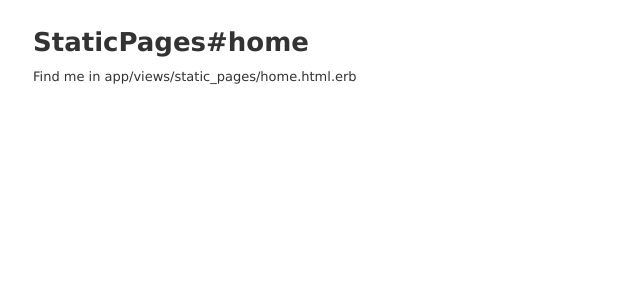
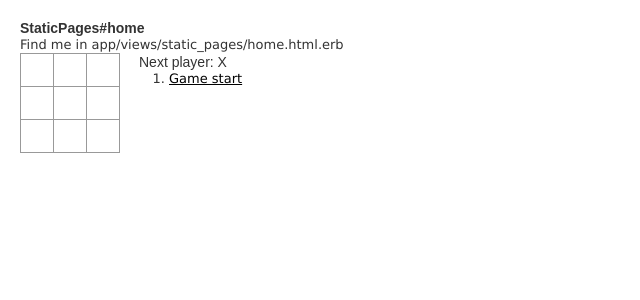
Before and after one commit to dannaka/railsBlog, a Rails app: page /static_pages/home in a window 1280 px wide. Shown: the top 300 px of the page, without its empty margins (0-640 px from the left). Run offline with Rails 7, Linux system fonts and the light colour scheme; style sheets or scripts are compiled from the project's sources.

Commit message:
tic-tac-toe実装とreset.css追加

```diff
--- /dev/null
+++ b/app/assets/stylesheets/reset.css
@@ -0,0 +1,102 @@
+/*
+ * html5doctor.com Reset Stylesheet
+ * v1.6.1
+ * Last Updated: 2010-09-17
+ * Author: Richard Clark - http://richclarkdesign.com
+ * Twitter: @rich_clark
+ * */
+
+html, body, div, span, object, iframe,
+h1, h2, h3, h4, h5, h6, p, blockquote, pre,
+abbr, address, cite, code,
+del, dfn, em, img, ins, kbd, q, samp,
+small, strong, sub, sup, var,
+b, i,
+dl, dt, dd, ol, ul, li,
+fieldset, form, label, legend,
+table, caption, tbody, tfoot, thead, tr, th, td,
+article, aside, canvas, details, figcaption, figure,
+footer, header, hgroup, menu, nav, section, summary,
+time, mark, audio, video {
+    margin:0;
+    padding:0;
+    border:0;
+    outline:0;
+    font-size:100%;
+    vertical-align:baseline;
+    background:transparent;
+}
+
+body {
+    line-height:1;
+}
+
+article,aside,details,figcaption,figure,
+footer,header,hgroup,menu,nav,section {
+    display:block;
+}
+
+nav ul {
+    list-style:none;
+}
+
+blockquote, q {
+    quotes:none;
+}
+
+blockquote:before, blockquote:after,
+q:before, q:after {
+    content:'';
+    content:none;
+}
+
+a {
+    margin:0;
+    padding:0;
+    font-size:100%;
+    vertical-align:baseline;
+    background:transparent;
+}
+
+/* change colours to suit your needs */
+ins {
+    background-color:#ff9;
+    color:#000;
+    text-decoration:none;
+}
+
+/* change colours to suit your needs */
+mark {
+    background-color:#ff9;
+    color:#000;
+    font-style:italic;
+    font-weight:bold;
+}
+
+del {
+    text-decoration: line-through;
+}
+
+abbr[title], dfn[title] {
+    border-bottom:1px dotted;
+    cursor:help;
+}
+
+table {
+    border-collapse:collapse;
+    border-spacing:0;
+}
+
+/* change border colour to suit your needs */
+hr {
+    display:block;
+    height:1px;
+    border:0;
+    border-top:1px solid #cccccc;
+    margin:1em 0;
+    padding:0;
+}
+
+input, select {
+    vertical-align:middle;
+}
--- a/app/assets/stylesheets/static_pages.scss
+++ b/app/assets/stylesheets/static_pages.scss
@@ -1,3 +1,53 @@
 // Place all the styles related to the StaticPages controller here.
 // They will automatically be included in application.css.
 // You can use Sass (SCSS) here: http://sass-lang.com/
+body {
+    font: 14px "Century Gothic", Futura, sans-serif;
+    margin: 20px;
+}
+
+ol, ul {
+    padding-left: 30px;
+}
+
+.board-row:after {
+    clear: both;
+    content: "";
+    display: table;
+}
+
+.status {
+    margin-bottom: 10px;
+}
+
+.square {
+    background: #fff;
+    border: 1px solid #999;
+    float: left;
+    font-size: 24px;
+    font-weight: bold;
+    line-height: 34px;
+    height: 34px;
+    margin-right: -1px;
+    margin-top: -1px;
+    padding: 0;
+    text-align: center;
+    width: 34px;
+}
+
+.square:focus {
+    outline: none;
+}
+
+.kbd-navigation .square:focus {
+    background: #ddd;
+}
+
+.game {
+    display: flex;
+    flex-direction: row;
+}
+
+.game-info {
+    margin-left: 20px;
+}
--- /dev/null
+++ b/app/javascript/packs/tic-tac-toe.jsx
@@ -0,0 +1,150 @@
+import React from 'react';
+import ReactDOM from 'react-dom';
+import '../../assets/stylesheets/static_pages.scss';
+
+
+function calculateWinner(squares) {
+    const lines = [
+        [0, 1, 2],
+        [3, 4, 5],
+        [6, 7, 8],
+        [0, 3, 6],
+        [1, 4, 7],
+        [2, 5, 8],
+        [0, 4, 8],
+        [2, 4, 6],
+        ];
+    for (let i = 0; i < lines.length; i++) {
+        const [a, b, c] = lines[i];
+        if (squares[a] && squares[a] === squares[b] && squares[a] === squares[c]) {
+            return squares[a];
+        }
+    }
+    return null;
+}
+
+function Square(props) {
+    return (
+        <button className="square" onClick={props.onClick}>
+            {props.value}
+        </button>
+    );
+}
+
+class Board extends React.Component {
+    renderSquare(i) {
+        return <Square
+                    value={this.props.squares[i]}
+                    onClick={() => this.props.onClick(i)}
+               />;
+    }
+
+    render() {
+        return (
+            <div>
+                <div className="board-row">
+                    {this.renderSquare(0)}
+                    {this.renderSquare(1)}
+                    {this.renderSquare(2)}
+                </div>
+                <div className="board-row">
+                    {this.renderSquare(3)}
+                    {this.renderSquare(4)}
+                    {this.renderSquare(5)}
+                </div>
+                <div className="board-row">
+                    {this.renderSquare(6)}
+                    {this.renderSquare(7)}
+                    {this.renderSquare(8)}
+                </div>
+            </div>
+        );
+    }
+}
+
+class Game extends React.Component {
+    constructor() {
+        super();
+        this.state = {
+            history: [{
+                squares: Array(9).fill(null),
+            }],
+            stepNumber: 0,
+            xIsNext: true,
+        }
+    }
+
+    handleClick(i) {
+        const history = this.state.history.slice(0, this.state.stepNumber + 1);
+        const current = history[this.state.stepNumber];
+        const squares = current.squares.slice();
+
+        if (calculateWinner(squares) || squares[i]) {
+            return;
+        }
+        squares[i] = this.state.xIsNext ? 'X' : 'O';
+        this.setState({
+            history: history.concat([{
+                squares: squares,
+            }]),
+            stepNumber: history.length,
+            xIsNext: !this.state.xIsNext,
+        });
+    }
+
+    jumpTo(step) {
+        this.setState({
+            stepNumber: step,
+            xIsNext: (step % 2) === 0,
+        });
+        this.render();
+    }
+
+    render() {
+        const history = this.state.history;
+        const current = history[this.state.stepNumber];
+        const winner = calculateWinner(current.squares);
+
+        const moves = history.map((step, move) => {
+            const desc = move === 9 ?
+                'Finish' :
+                move ?
+                'Move #' + move :
+                'Game start';
+            return (
+                <li key={move}>
+                    <a href="#" onClick={() => this.jumpTo(move)}>{desc}</a>
+                </li>
+            );
+        });
+        let status;
+        if (winner) {
+            status = 'Winner: ' + winner;
+        } else if (this.state.stepNumber === 9) {
+            status = 'Drow...';
+        } else {
+            status = 'Next player: ' + (this.state.xIsNext ? 'X' : 'O');
+        }
+        return (
+            <div className="game">
+                <div className="game-board">
+                    <Board
+                        squares={current.squares}
+                        onClick={(i) => this.handleClick(i)}
+                    />
+                </div>
+                <div className="game-info">
+                    <div>{status}</div>
+                    <ol>{moves}</ol>
+                </div>
+            </div>
+        );
+    }
+}
+
+// ========================================
+
+ReactDOM.render(
+    <Game />,
+    document.getElementById('root')
+);
--- a/app/views/static_pages/home.html.erb
+++ b/app/views/static_pages/home.html.erb
@@ -1,2 +1,43 @@
 <h1>StaticPages#home</h1>
 <p>Find me in app/views/static_pages/home.html.erb</p>
+<!-- =%= javascript_pack_tag 'hello_react' % -->
+<div id="errors" style="
+    background: #c00;
+    color: #fff;
+    display: none;
+    margin: -20px -20px 20px;
+    padding: 20px;
+    white-space: pre-wrap;"
+></div>
+<div id="root"></div>
+<script>
+window.addEventListener('mousedown', function(e) {
+    document.body.classList.add('mouse-navigation');
+    document.body.classList.remove('kbd-navigation');
+});
+window.addEventListener('keydown', function(e) {
+    if (e.keyCode === 9) {
+        document.body.classList.add('kbd-navigation');
+        document.body.classList.remove('mouse-navigation');
+    }
+});
+window.addEventListener('click', function(e) {
+    if (e.target.tagName === 'A' && e.target.getAttribute('href') === '#') {
+        e.preventDefault();
+    }
+});
+window.onerror = function(message, source, line, col, error) {
+var text = error ? error.stack || error : message + ' (at ' + source + ':' + line + ':' + col + ')';
+    errors.textContent += text + '\n';
+    errors.style.display = '';
+};
+console.error = (function(old) {
+    return function error() {
+        errors.textContent += Array.prototype.slice.call(arguments).join(' ') + '\n';
+        errors.style.display = '';
+        old.apply(this, arguments);
+    }
+})(console.error);
+</script>
+
+<%= javascript_pack_tag 'tic-tac-toe' %>
```
Also changed, not shown: 7 other files.
